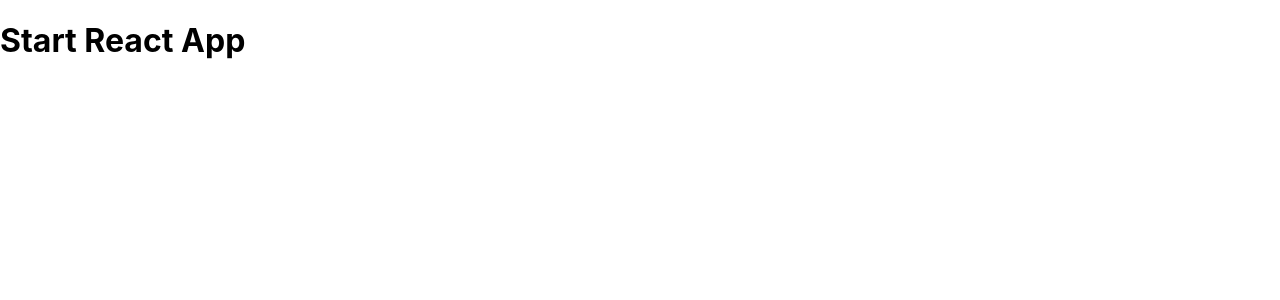
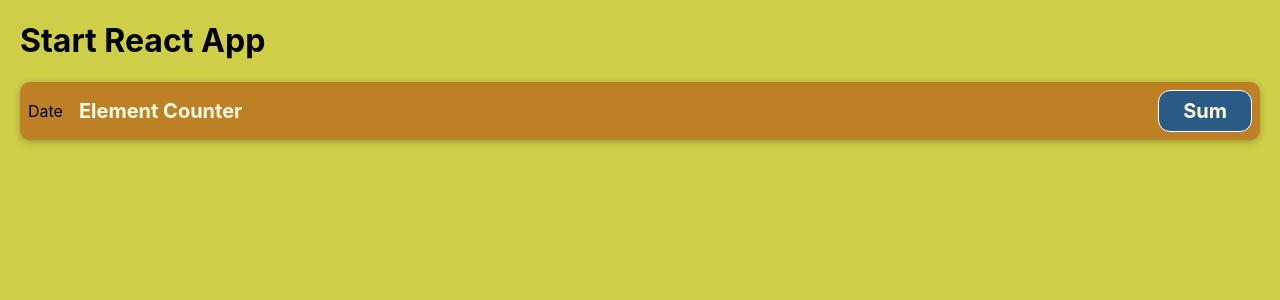
Before and after one commit to alexboagreek/react-cost-counter, a JavaScript app in the folder react-cost-counter/: page / in a window 1280 px wide. Shown: the top 300 px of the page. Built offline with nearby package versions, Linux system fonts and the light colour scheme.

Commit message:
create: CostItem component

```diff
--- a/react-cost-counter/src/App.js
+++ b/react-cost-counter/src/App.js
@@ -1,9 +1,10 @@
-
+import CostItem from "./components/CostItem";
 
 function App() {
   return (
     <div>
-      <h1> Start React App</h1>
+      <h1>Start React App</h1>
+      <CostItem/>
     </div>
   );
 }
--- /dev/null
+++ b/react-cost-counter/src/components/CostItem.css
@@ -0,0 +1,56 @@
+.cost-item {
+    display: flex;
+    justify-content: space-between;
+    align-items: center;
+    padding: 0.5rem;
+    margin: 1rem 0;
+    background-color: #bd8025;
+    border-radius: 10px;
+    box-shadow: 0 2px 7px rgba(0, 0, 0, 0.25) ;
+  }
+
+  .cost-item__description {
+    display: flex;
+    flex-direction: column;
+    gap: 1rem;
+    align-items: flex-end;
+    flex-flow: column-reverse;
+    justify-content: flex-start;
+    flex: 1;
+  }
+
+  .cost-item h2 {
+    color: #3a3a3a;
+    font-size: 1rem;
+    flex: 1;
+    margin: 0 1rem;
+    color: #fefae1;
+  }
+
+  .cost-item__price {
+    font-size: 1rem;
+    font-weight: bold;
+    color: #fefae1;
+    background-color: #2a5b84;
+    border: 1px solid white;
+    padding: 0.5rem;
+    border-radius: 12px;
+  }
+
+  @media (min-width: 580px) {
+    .cost-item__description {
+      flex-direction: row;
+      align-items: center;
+      justify-content: flex-start;
+      flex: 1;
+    }
+
+    .cost-item__description h2 {
+      font-size: 1.25rem;
+    }
+
+    .cost-item__price {
+      font-size: 1.25rem;
+      padding: 0.5rem 1.5rem;
+    }
+  }
--- /dev/null
+++ b/react-cost-counter/src/components/CostItem.js
@@ -0,0 +1,15 @@
+import './CostItem.css';
+
+function CostItem() {
+    return (
+        <div className='cost-item'>
+            <div>Date</div>
+            <div className='cost-item__description'>
+                <h2>Element Counter</h2>
+                <div className='cost-item__price'>Sum</div>
+            </div>
+        </div>
+    );
+}
+
+export default CostItem;
--- a/react-cost-counter/src/index.css
+++ b/react-cost-counter/src/index.css
@@ -1,5 +1,6 @@
 body {
-  margin: 0;
+  margin: 20px;
+  background-color: rgb(206, 206, 71);
   font-family: -apple-system, BlinkMacSystemFont, 'Segoe UI', 'Roboto', 'Oxygen',
     'Ubuntu', 'Cantarell', 'Fira Sans', 'Droid Sans', 'Helvetica Neue',
     sans-serif;
```
